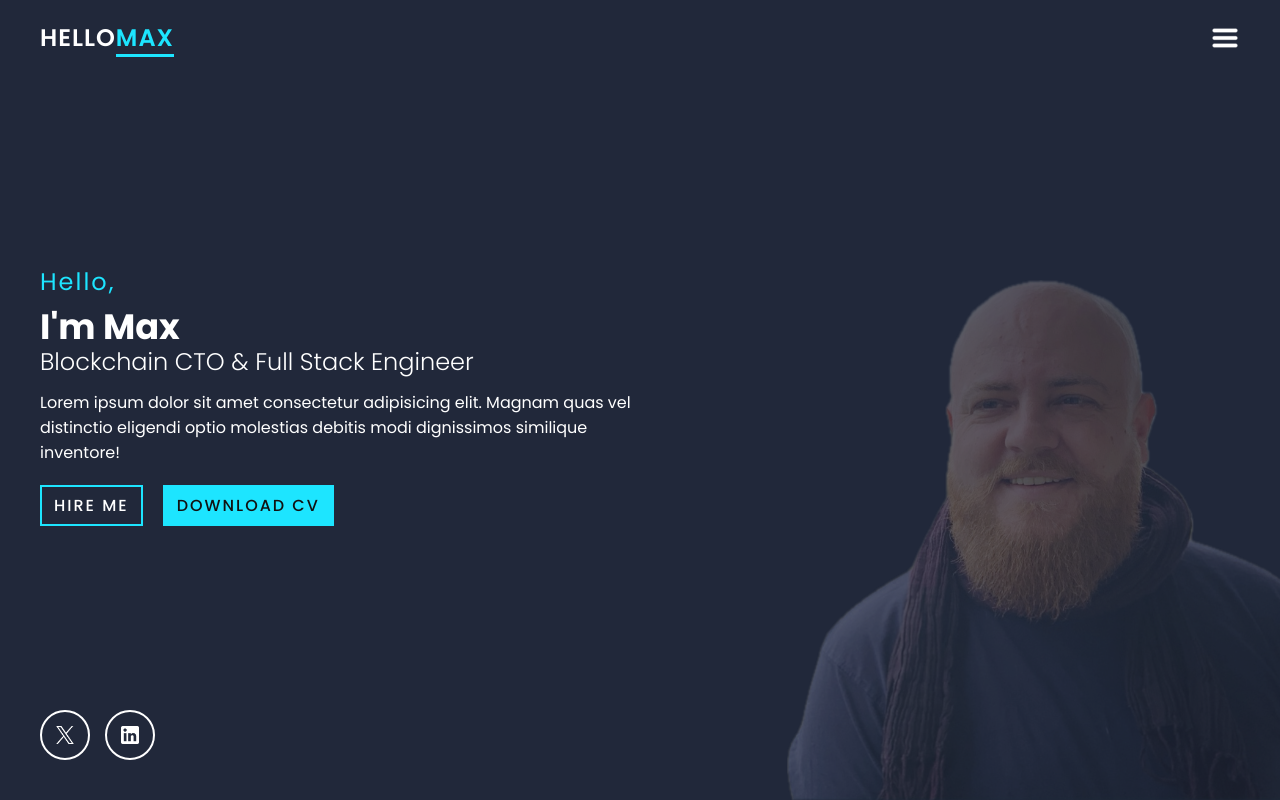
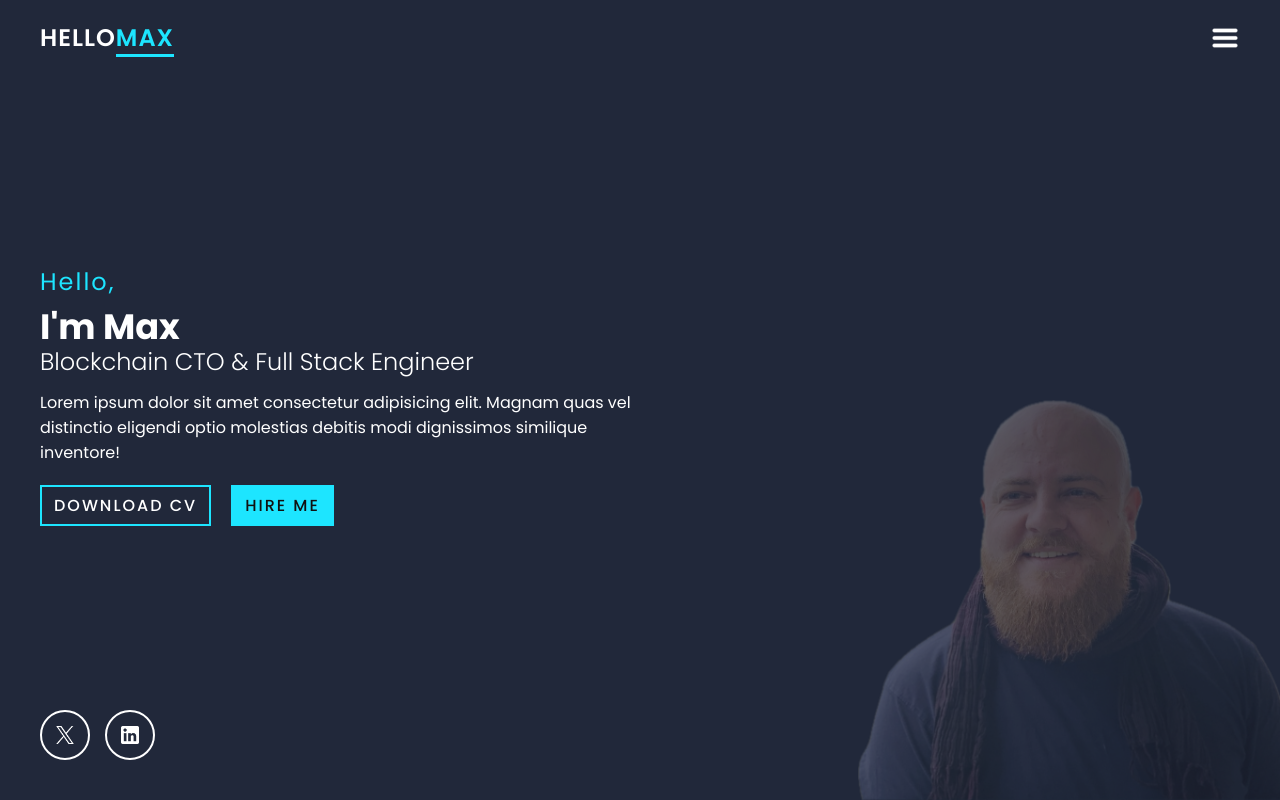
Before and after one commit to manthis/hellomax-website, a Next.js app: page / in a window 1280 px wide. Built offline with nearby package versions, Linux system fonts and the light colour scheme.

Commit message:
Small fixes

```diff
--- a/app/globals.css
+++ b/app/globals.css
@@ -326,9 +326,9 @@ section.active .menu {
     }
 
     .man {
-        right: -75px;
+        right: -15px;
         opacity: 0.3;
-        max-height: 65vh;
+        max-height: 45vh;
         transition: 0.5s;
         max-width: 100%;
     }
--- a/app/page.tsx
+++ b/app/page.tsx
@@ -38,8 +38,8 @@ export default function Home() {
                             Lorem ipsum dolor sit amet consectetur adipisicing elit. Magnam quas vel distinctio eligendi
                             optio molestias debitis modi dignissimos similique inventore!
                         </p>
+                        <a href='#'>Download CV</a>
                         <a href='#'>Hire me</a>
-                        <a href='#'>Download CV</a>
                     </div>
                 </div>
                 <ul className='sci'>
```
